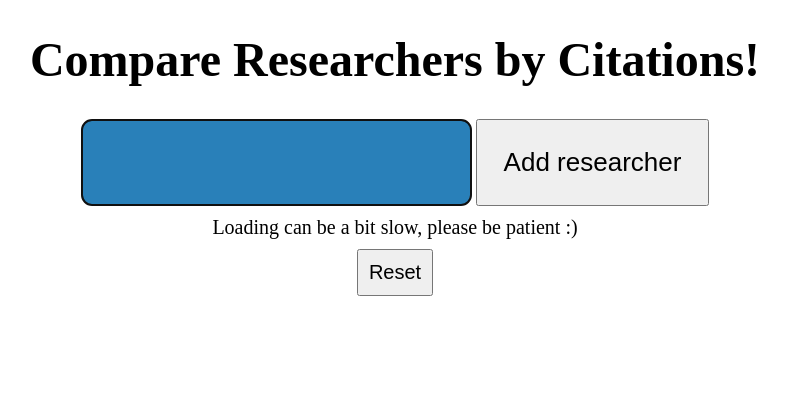
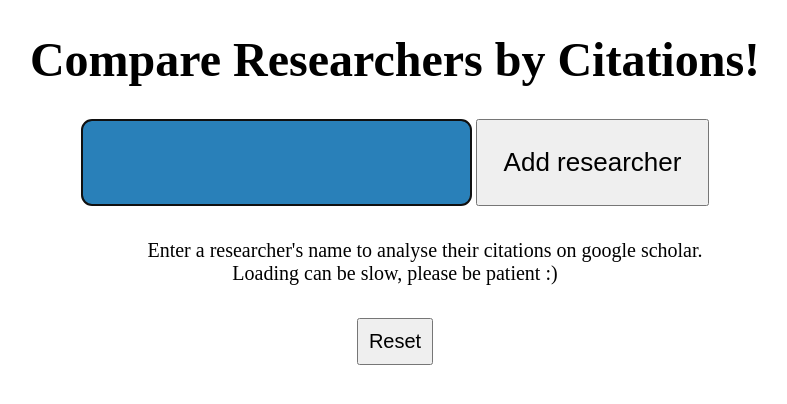
Before and after one commit to Scriddie/Schoolar, a Flask app: template templates/simple.html in a window 1280 px wide. Shown: the top 404 px of the page, without its empty margins (245-1032 px from the left). Run offline with Flask 2, Linux system fonts and the light colour scheme; the template is opened without the code that fills it, so the values that code supplies are empty; some libraries are stand-ins or nearby versions.

Commit message:
short description

```diff
--- a/static/css/main.css
+++ b/static/css/main.css
@@ -15,6 +15,8 @@ h1 {
 }
 
 .description{
+    text-align: center;
+    width: 50%;
     font-size: 20px;
 }
 
--- a/templates/simple.html
+++ b/templates/simple.html
@@ -12,8 +12,9 @@
                 <input type="submit" value="Add researcher" id="submit_button">
             </form>
         </div>
-        <!-- <div id="profiles" class="description">{{profiles}}</div> -->
-        <div class="description">Loading can be a bit slow, please be patient :)</div>
+        <div class="description">
+            Enter a researcher's name to analyse their citations on google scholar. Loading can be slow, please be patient :)
+        </div>
         <form method="POST">
             <input type="submit" name="reset_button" id="reset_button" value="Reset">
         </form>
```
